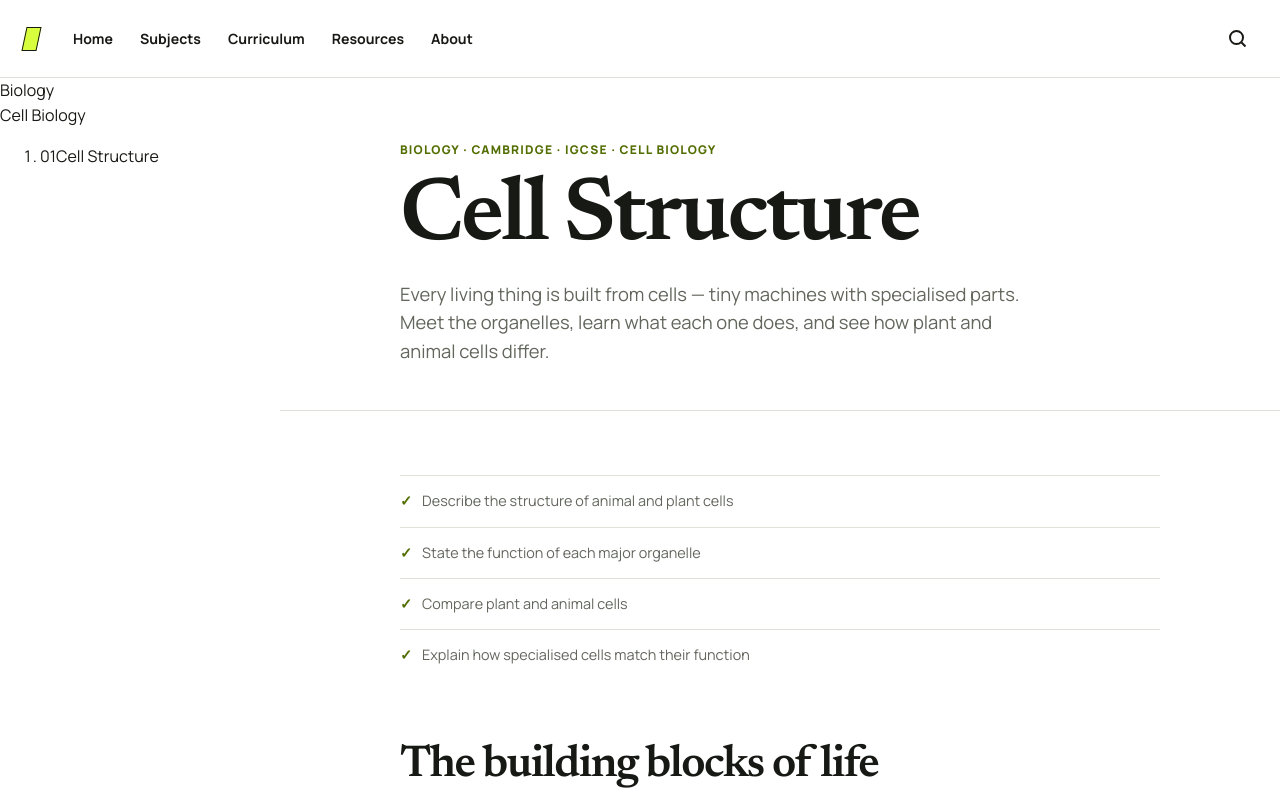
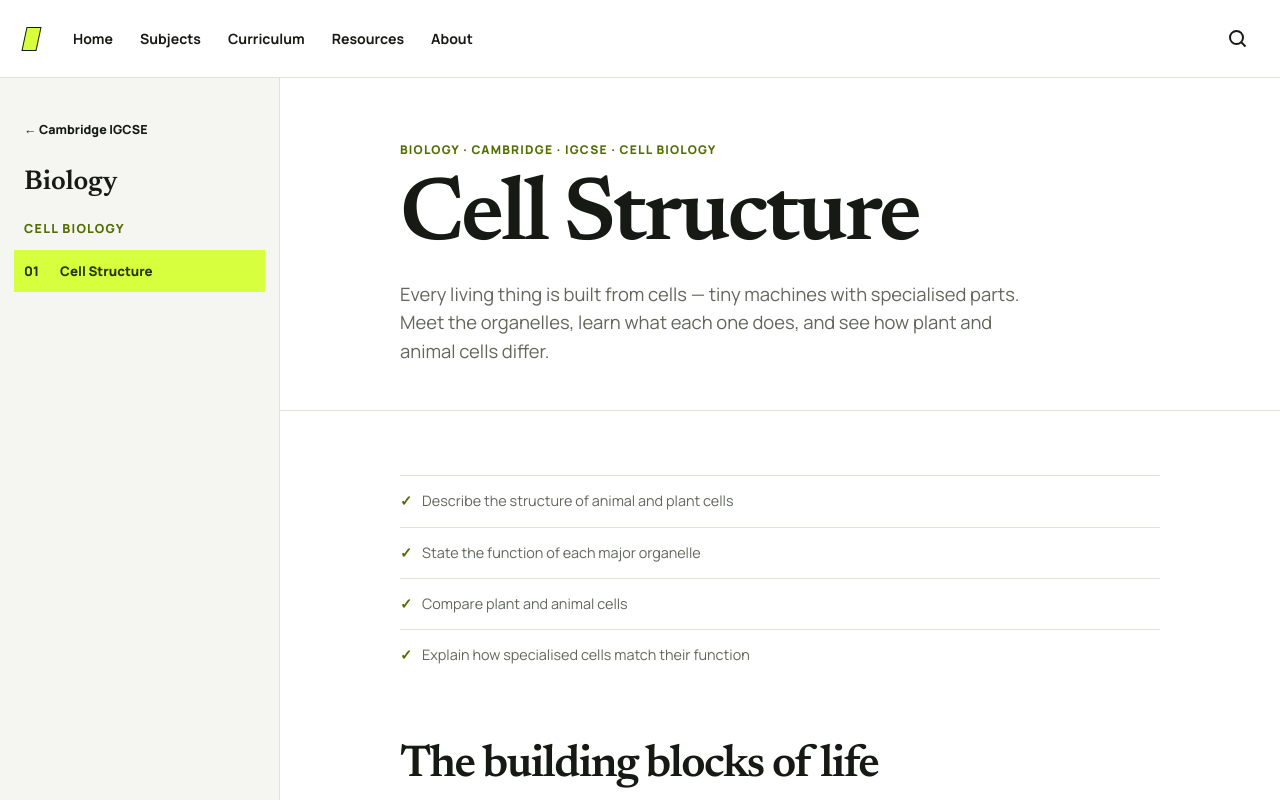
Before and after one commit to aliaaquib/student-learning-website, a Next.js app: page /subjects/biology/cambridge/igcse/cell-biology/cell-structure in a window 1280 px wide. Shown: the top 802 px of the page. Built offline with nearby package versions, Linux system fonts and the light colour scheme.

Commit message:
Publish src/components/textbook/ChapterSidebar.tsx

```diff
--- a/src/components/textbook/ChapterSidebar.tsx
+++ b/src/components/textbook/ChapterSidebar.tsx
@@ -6,28 +6,46 @@ export interface SidebarTopic {
   url: string;
 }
 
-/** Sticky .learn-sidebar listing every topic in the chapter. */
+/** Reference lesson sidebar: surface panel, back link to the level page,
+ *  subject title in serif, chapter name as eyebrow, numbered lesson list
+ *  with the active lesson in lime. */
 export function ChapterSidebar({
   subjectName,
   chapterTitle,
   topics,
   currentSlug,
+  backHref,
+  backLabel,
 }: {
   subjectName: string;
   chapterTitle: string;
   topics: SidebarTopic[];
   currentSlug: string;
+  backHref?: string;
+  backLabel?: string;
 }) {
   return (
-    <aside className="learn-sidebar" aria-label="Chapter lessons">
-      <div className="sidebar-subject">{subjectName}</div>
-      <div className="sidebar-chapter">{chapterTitle}</div>
-      <ol className="sidebar-list">
+    <aside className="lesson-sidebar" aria-label="Chapter lessons">
+      {backHref && (
+        <Link className="side-back" href={backHref}>
+          ← {backLabel ?? "Back"}
+        </Link>
+      )}
+      <div className="side-title">{subjectName}</div>
+      <div className="eyebrow" style={{ marginBottom: 12 }}>
+        {chapterTitle}
+      </div>
+      <ol className="side-list">
         {topics.map((t, i) => (
           <li key={t.slug}>
-            <Link href={t.url} className={t.slug === currentSlug ? "current" : ""} aria-current={t.slug === currentSlug ? "page" : undefined}>
-              <span className="lesson-num">{String(i + 1).padStart(2, "0")}</span>
+            <Link
+              href={t.url}
+              className={t.slug === currentSlug ? "active" : ""}
+              aria-current={t.slug === currentSlug ? "page" : undefined}
+            >
+              <span>{String(i + 1).padStart(2, "0")}</span>
               <span>{t.title}</span>
+              <span aria-hidden="true" />
             </Link>
           </li>
         ))}
```
